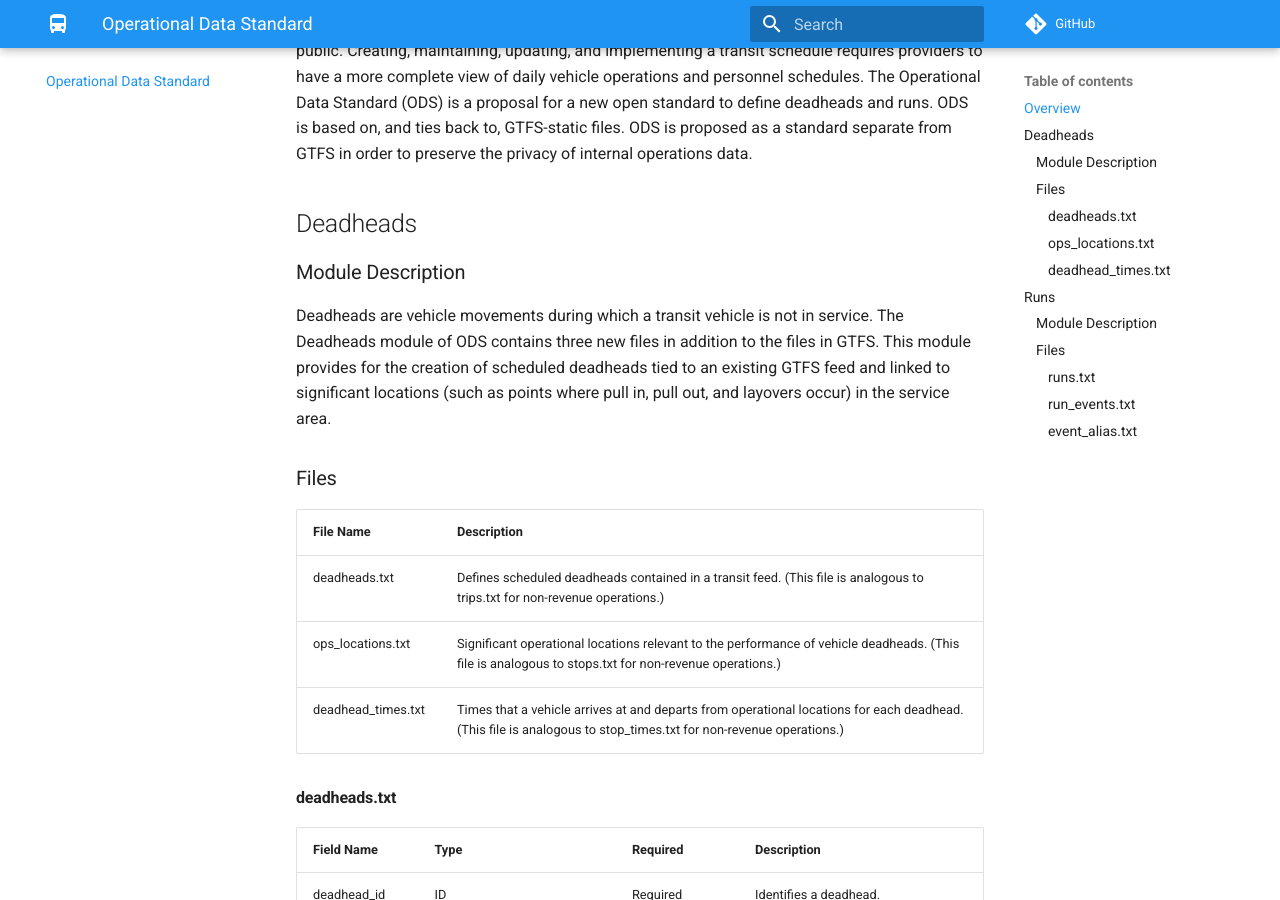
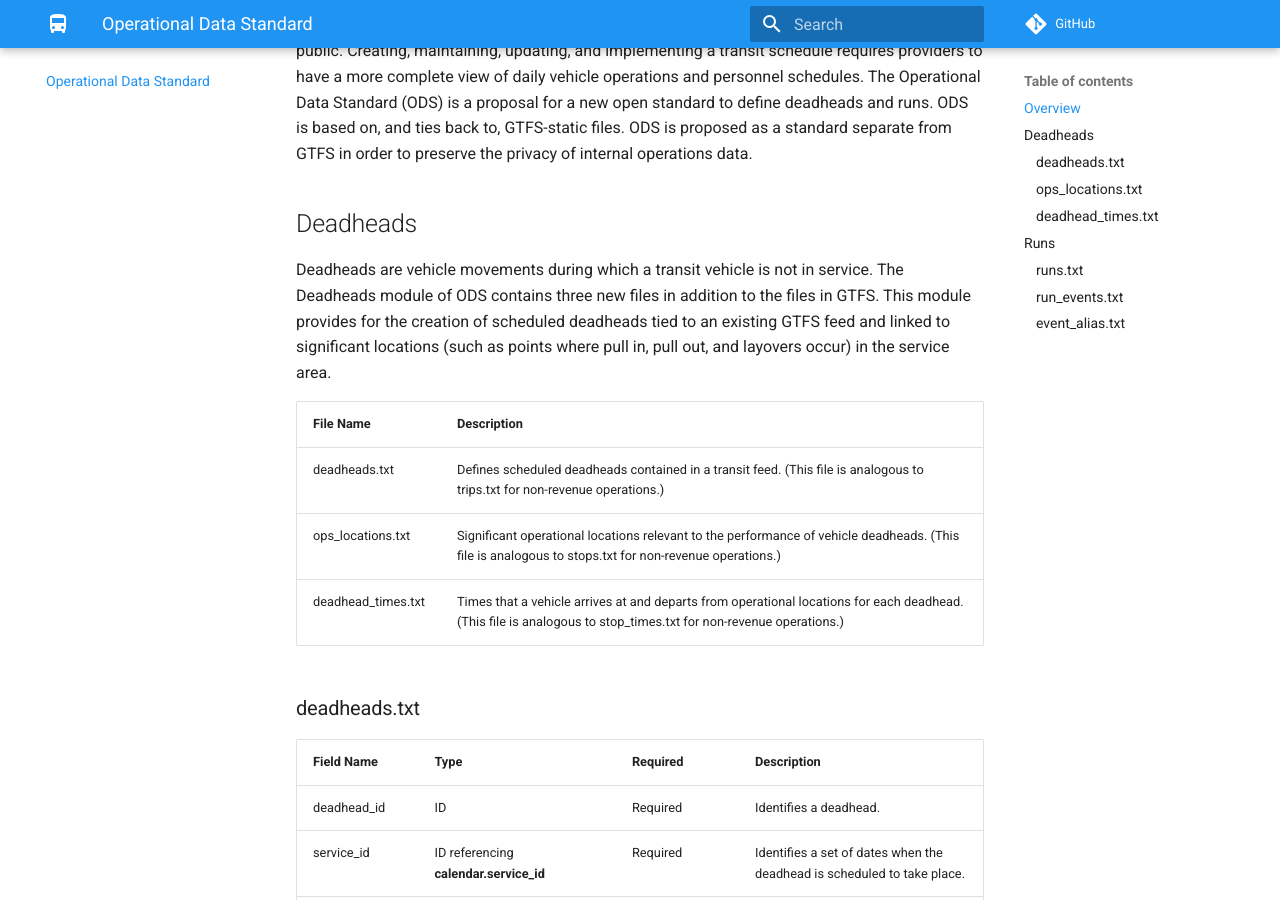
Before and after one commit to cal-itp/operational-data-standard, an MkDocs documentation site: the page built from docs/spec.md, in a window 1280 px wide and 900 px high, scrolled down 357 px. Built offline with MkDocs 1.6.1 and Material for MkDocs 9.7.7, drawn with Linux system fonts in a browser that asks for light colours; nearby versions of some CDN libraries; comment, search, counter and statistics services are not loaded; some of the changed text lies outside the part shown.

Commit message:
clean up extra headings

```diff
--- a/docs/spec.md
+++ b/docs/spec.md
@@ -8,11 +8,7 @@ Providers of scheduled transit service have scheduling needs that extend beyond
 
 ## Deadheads
 
-### Module Description
-
 Deadheads are vehicle movements during which a transit vehicle is not in service. The Deadheads module of ODS contains three new files in addition to the files in GTFS. This module provides for the creation of scheduled deadheads tied to an existing GTFS feed and linked to significant locations (such as points where pull in, pull out, and layovers occur) in the service area.
-
-### Files
 
 | **File Name** | **Description** |
 | --- | --- |
@@ -20,7 +16,7 @@ Deadheads are vehicle movements during which a transit vehicle is not in service
 | ops_locations.txt | Significant operational locations relevant to the performance of vehicle deadheads. (This file is analogous to stops.txt for non-revenue operations.) |
 | deadhead_times.txt | Times that a vehicle arrives at and departs from operational locations for each deadhead. (This file is analogous to stop_times.txt for non-revenue operations.) |
 
-#### deadheads.txt
+### deadheads.txt
 
 | **Field Name** | **Type** | **Required** | **Description** |
 | --- | --- | --- | --- |
@@ -33,7 +29,7 @@ Deadheads are vehicle movements during which a transit vehicle is not in service
 | to_deadhead_id | ID referencing **deadheads.deadhead_id** | Conditionally Required | Identifies the deadhead scheduled immediately following the deadhead within the block_id. |
 | to_deadhead_id | ID referencing **deadheads.deadhead_id** | Conditionally Required | Identifies the deadhead scheduled immediately prior to the deadhead within the block_id. |
 
-#### ops_locations.txt
+### ops_locations.txt
 
 | **Field Name** | **Type** | **Required** | **Description** |
 | --- | --- | --- | --- |
@@ -44,7 +40,7 @@ Deadheads are vehicle movements during which a transit vehicle is not in service
 | ops_location_lat | Latitude | Required | The latitude of the operational location. |
 | ops_location_lon | Longitude | Required | The longitude of the operational location. |
 
-#### deadhead_times.txt
+### deadhead_times.txt
 
 | **Field Name** | **Type** | **Required** | **Description** |
 | --- | --- | --- | --- |
@@ -57,11 +53,7 @@ Deadheads are vehicle movements during which a transit vehicle is not in service
 
 ## Runs
 
-### Module Description
-
 Runs are representations of the daily work schedule for transit agency personnel. The Runs module of ODS contains three new files in addition to the files in GTFS and the Deadheads module. This module provides for the creation of scheduled runs tied to an existing GTFS feed and to the files from the Deadheads module.
-
-### Files
 
 | **File Name** | **Description** |
 | --- | --- |
@@ -69,7 +61,7 @@ Runs are representations of the daily work schedule for transit agency personnel
 | run_events.txt | Other scheduled activities to be performed by a member of personnel during a run. |
 | event_alias.txt | Allows for values in the **run_events.event_name** field to be globally relabeled within a feed based on local terminology. |
 
-#### runs.txt
+### runs.txt
 
 | **Field Name** | **Type** | **Required** | **Description** |
 | --- | --- | --- | --- |
@@ -84,7 +76,7 @@ Runs are representations of the daily work schedule for transit agency personnel
 | end_trip_id | ID referencing **deadheads.deadhead_id** or **trips.trip_id** | Required | Identifies the deadhead or trip with which the piece ends. |
 | end_trip_position | Non-negative Integer referencing **deadhead_times.ops_location_sequence** or **stop_times.stop_sequence** | Optional | Identifies the last operational location or stop to be serviced in the last trip of the piece. This field should only be filled out if the piece does not end at the last stop of the last trip. |
 
-#### run_events.txt
+### run_events.txt
 
 | **Field Name** | **Type** | **Required** | **Description** |
 | --- | --- | --- | --- |
@@ -96,7 +88,7 @@ Runs are representations of the daily work schedule for transit agency personnel
 | event_location_type | Enum | Optional | Indicates whether the event is scheduled to occur at an operational location or a stop. <br /><br />**0** - Operational Location <br />**1** - Stop |
 | event_location_id | ID referencing **ops_locations.ops_location_id** or **stops.stop_id** | Optional | Identifies the operational location or stop at which the event is scheduled to take place. |
 
-#### event_alias.txt
+### event_alias.txt
 
 | **Field Name** | **Type** | **Required** | **Description** |
 | --- | --- | --- | --- |
```
